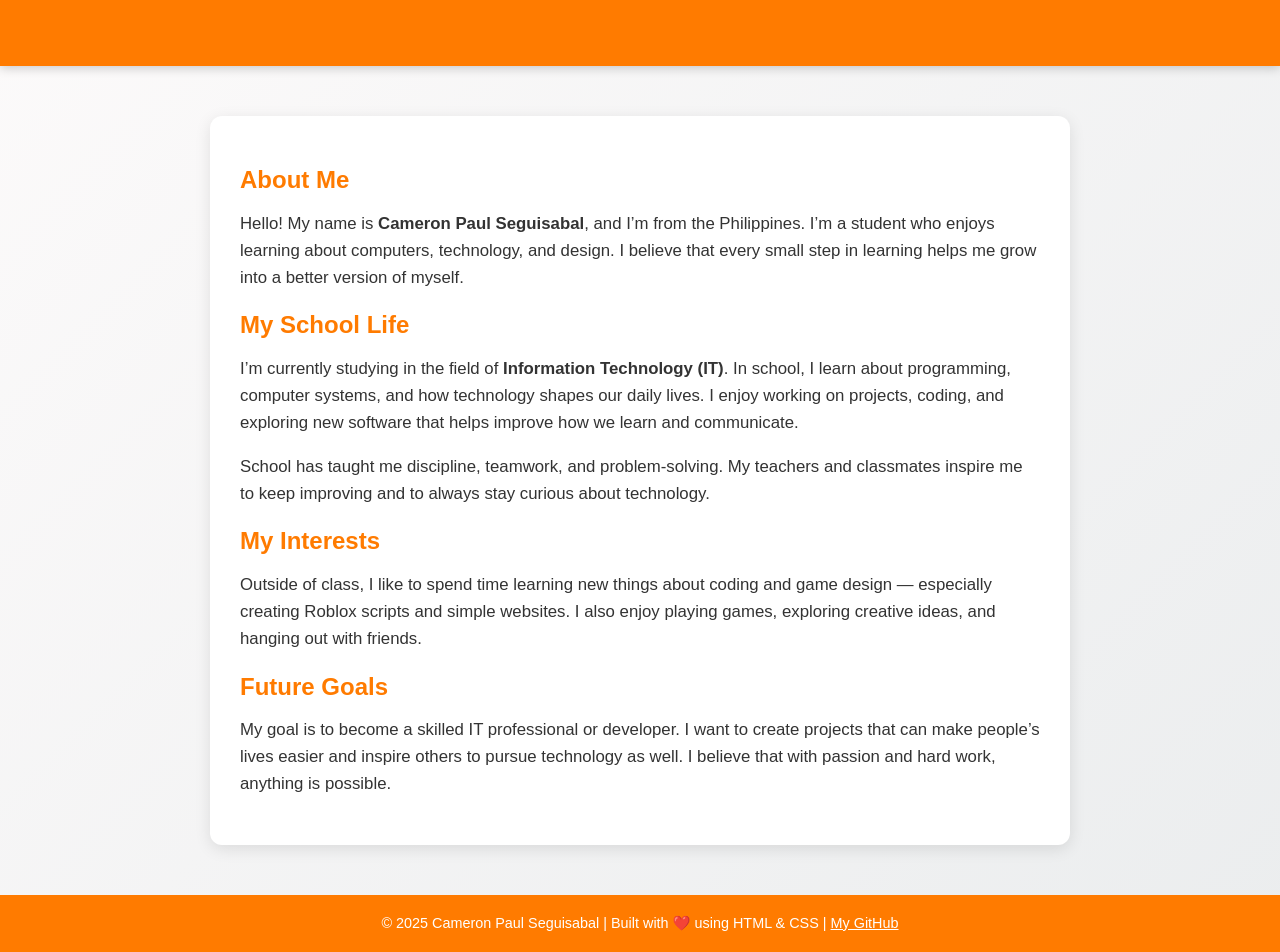
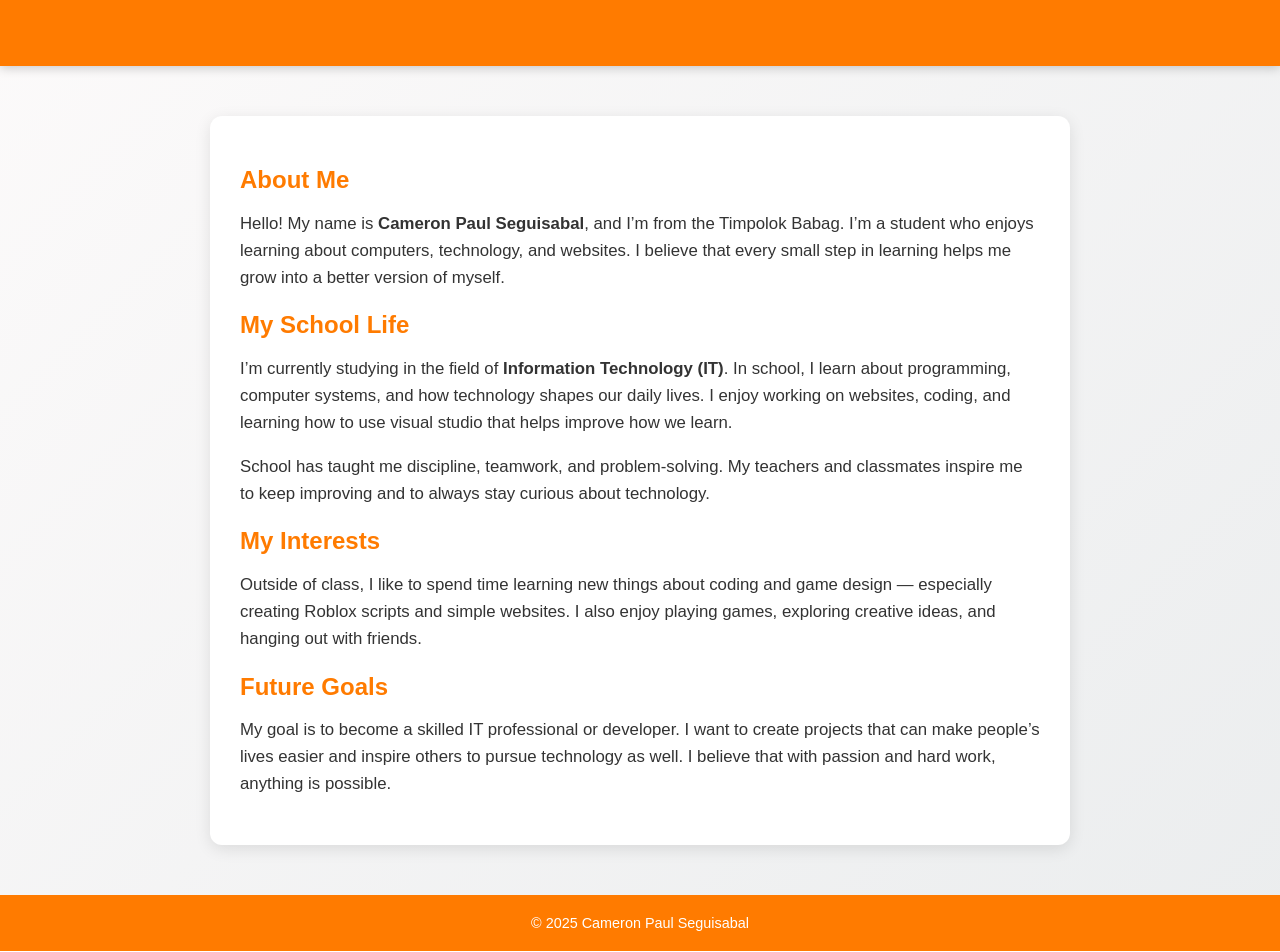
Before and after one commit to pauldd-maker/pauldd-maker.github.io, a plain HTML site: page index.html in a window 1280 px wide. Shown: the part 134-1086 px from the top of the page. Drawn offline with Linux system fonts and the light colour scheme.

Commit message:
Update index.html

```diff
--- a/index.html
+++ b/index.html
@@ -78,8 +78,8 @@
   <section>
     <h2>About Me</h2>
     <p>
-      Hello! My name is <strong>Cameron Paul Seguisabal</strong>, and I’m from the Philippines.
-      I’m a student who enjoys learning about computers, technology, and design.
+      Hello! My name is <strong>Cameron Paul Seguisabal</strong>, and I’m from the Timpolok Babag.
+      I’m a student who enjoys learning about computers, technology, and websites.
       I believe that every small step in learning helps me grow into a better version of myself.
     </p>
 
@@ -87,7 +87,7 @@
     <p>
       I’m currently studying in the field of <strong>Information Technology (IT)</strong>.
       In school, I learn about programming, computer systems, and how technology shapes our daily lives.
-      I enjoy working on projects, coding, and exploring new software that helps improve how we learn and communicate.
+      I enjoy working on websites, coding, and learning how to use visual studio that helps improve how we learn.
     </p>
     <p>
       School has taught me discipline, teamwork, and problem-solving.
@@ -109,8 +109,7 @@
   </section>
 
   <footer>
-    © 2025 Cameron Paul Seguisabal | Built with ❤️ using HTML & CSS |
-    <a href="https://github.com/">My GitHub</a>
+    © 2025 Cameron Paul Seguisabal
   </footer>
 </body>
 </html>
```
